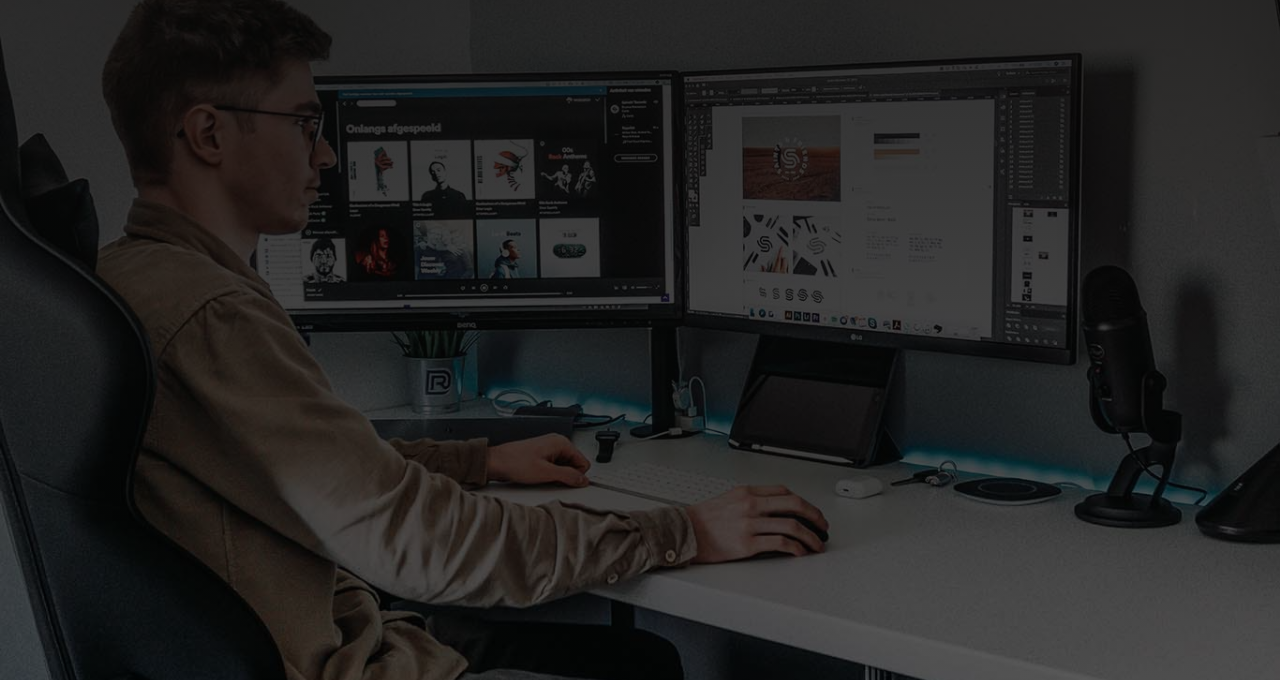
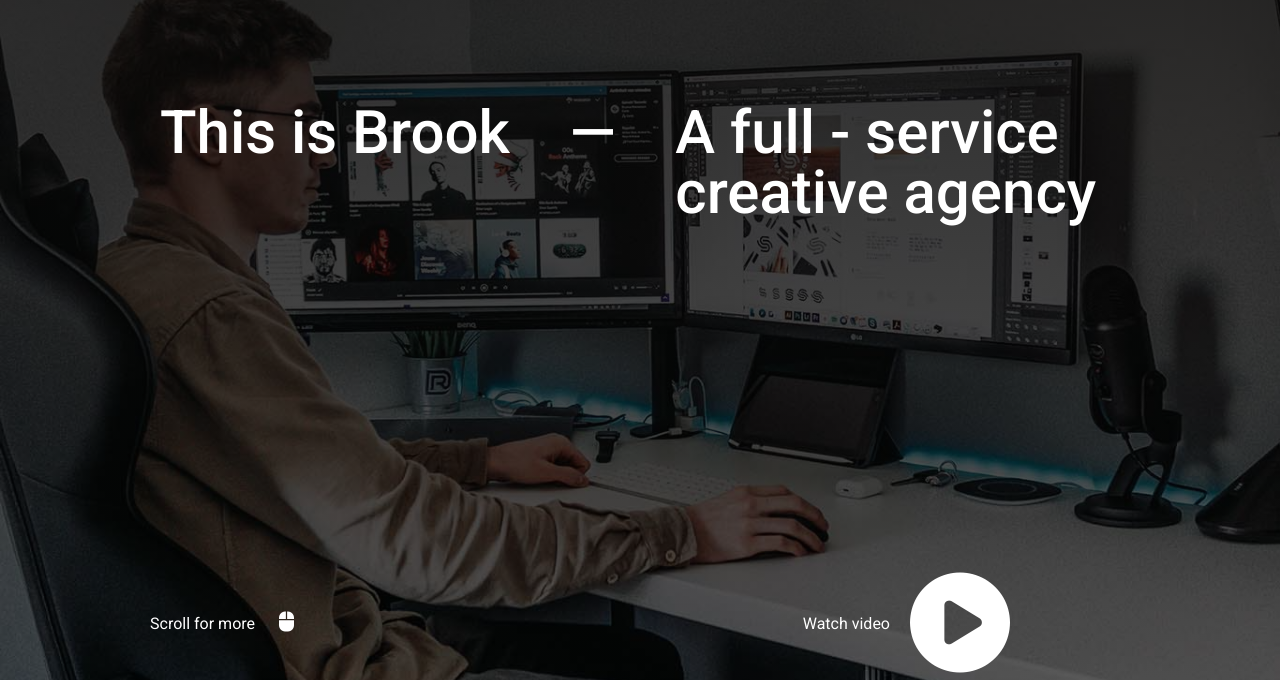
Before and after one commit to pixellogic/brooks, a website: page index.html in a window 1280 px wide. Shown: the part 120-800 px from the top of the page. Drawn offline with Linux system fonts and the light colour scheme.

Commit message:
hero section design completed

```diff
--- a/index.html
+++ b/index.html
@@ -71,6 +71,29 @@
                 </ul>
               </nav>
         </header>
+        <div class="hero-text">
+            <span class="hero-text--left">This is Brook &nbsp; &nbsp;</span>
+            <span class="hero-text--dash color-pink">&mdash;</span>
+            <span class="hero-text--right"> &nbsp; &nbsp; A full - service<br />&nbsp; &nbsp; creative agency</span>
+        </div>
+        <div class="nav-secondary">
+            <div class="left nav-secondary--left">
+                <span>Scroll for more</span>
+                <span class="icon-mouse"><i class="fas fa-mouse"></i></span>
+            </div>
+
+            <div class="right nav-secondary--right">
+                <span>Watch video</span>
+                <span class="play-icon"><i class="fas fa-play-circle"></i></span>
+            </div>
+        </div>
+    </div>
+    <div class="whatwedo">
+        <h3 class="heading-tertiary color-blue">
+            what we do
+        </h3>
+        <h2 class="heading-secondary">we design & build brands, campaigns& digital projects <br/> for business large and small</h2>
+
     </div>
 
     <script src="https://kit.fontawesome.com/8705902a79.js" crossorigin="anonymous"></script>
--- a/styles.scss
+++ b/styles.scss
@@ -13,6 +13,7 @@ body{
     font-weight: 400;
     line-height: 1.7;
     box-sizing: border-box;
+    height: 400rem;
 }
 /*************
 Helper classes
@@ -143,3 +144,72 @@ nav {
 .padding-3{
     padding:0 1.4rem;
 }
+
+/********
+***Hero text
+********/
+.hero-text{
+    margin-left: 16rem;
+    margin-top: 12.2rem;
+    color: #fff;
+    display: flex;
+    font-size: 6rem;
+    font-weight: 500;
+    line-height: 1;
+    &--left{
+        min-width: 35rem;
+        flex-shrink: 0;
+
+    }
+    &--dash{
+        letter-spacing: 2.2;
+        position: relative;
+        &::after{
+            content: "";
+            display: inline;
+            height:100%;
+            width:100%;
+            position: absolute;
+            top:0%;
+            left: 100%;
+            color: red;
+            font-size: 5rem;
+            z-index: 3;
+        }
+
+    }
+    &--right{
+
+
+    }
+}
+.nav-secondary{
+    display: flex;
+    align-items: center;
+    justify-content: space-between;
+    width: calc(100% - 300px);
+    margin: 0 auto;
+    margin-top: 35rem;
+    color: #fff;
+
+    cursor: pointer;
+
+
+    & .left span{
+        cursor: pointer;
+        margin-right: 2rem;
+        & i{
+            font-size: 2rem;
+        }
+    }
+    & .right {
+        display:flex;
+        align-items: center;
+        padding-right: 12rem;
+
+        span i{
+            font-size: 10rem;
+            padding-left: 2rem;
+        }
+    }
+}
```
Also changed, not shown: images/whatwedo.jpg (added), styles.css, 1 other file.
